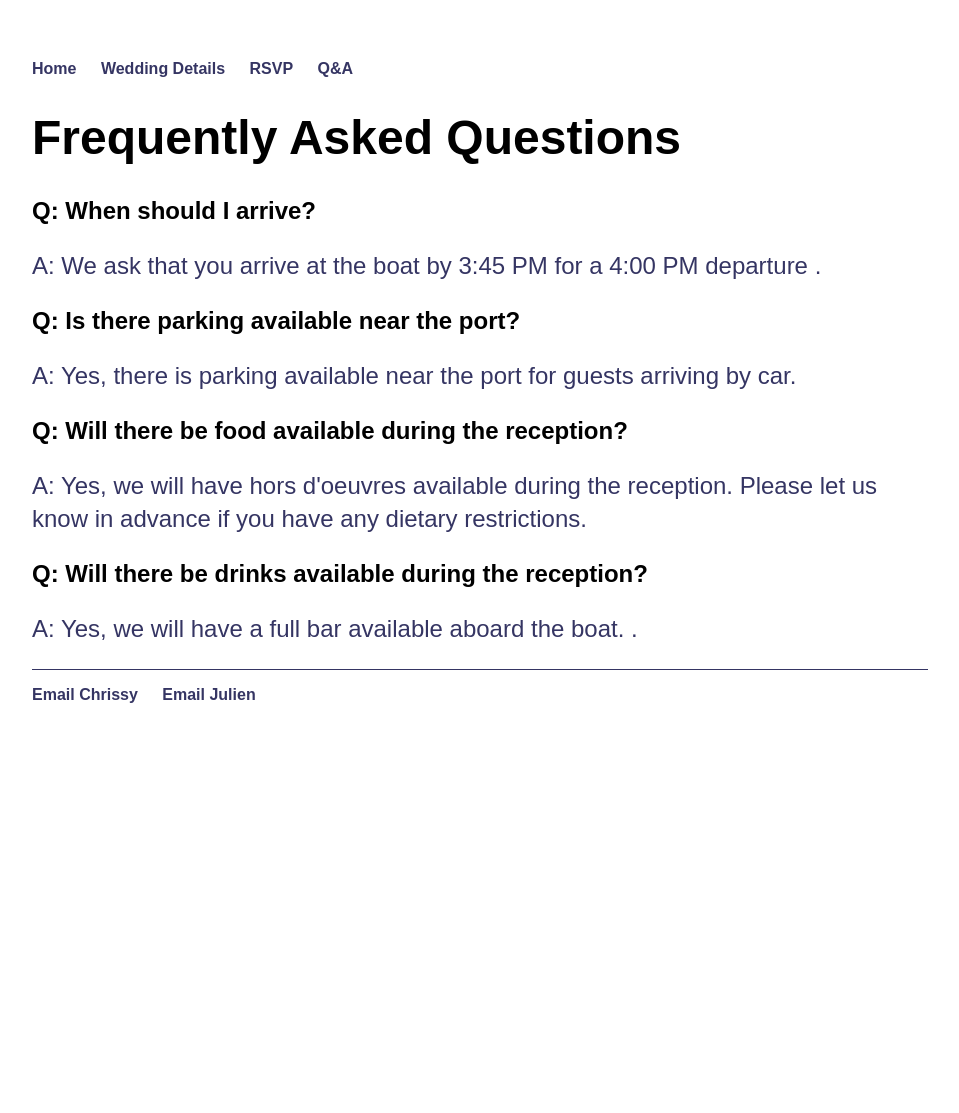
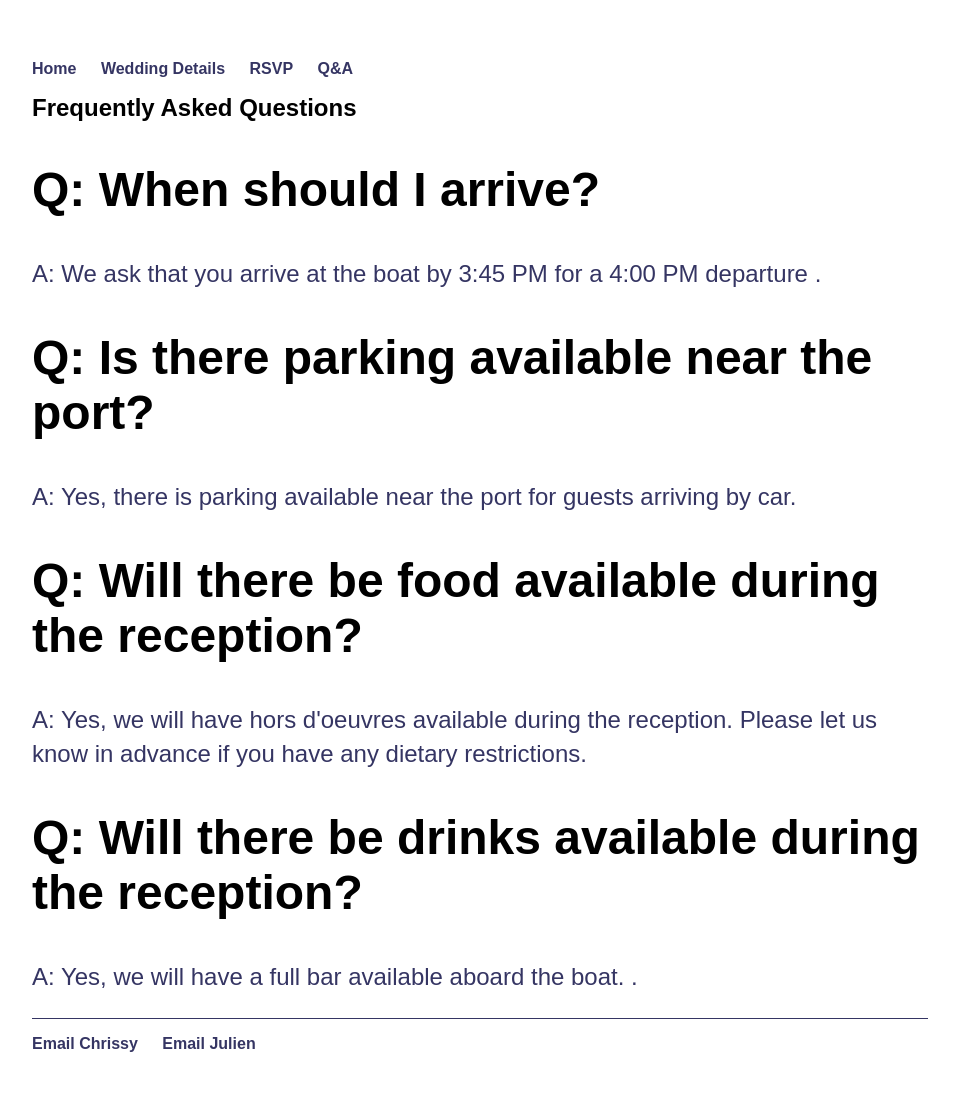
Before and after one commit to christina-ladam/wedding, a Jekyll site: the page built from qa.html, in a window 1280 px wide. Shown: the whole page, without its empty margins (160-1119 px from the left). Built offline with Jekyll 4.4.1, drawn with Linux system fonts in a browser that asks for light colours; some web fonts are replaced; before the commit the page ends 900 px from its top, so only the background shows below that.

Commit message:
Update main.css

```diff
--- a/css/main.css
+++ b/css/main.css
@@ -23,6 +23,10 @@ a:hover {
     text-decoration: underline;
 }
 h1 {
+    font-size: 1.5em;
+    font-family: 'Ruluko', sans-serif; /* Using Ruluko font */
+}
+h2 {
     font-size: 3em;
     font-family: 'Ruluko', sans-serif; /* Using Ruluko font */
 }
```
